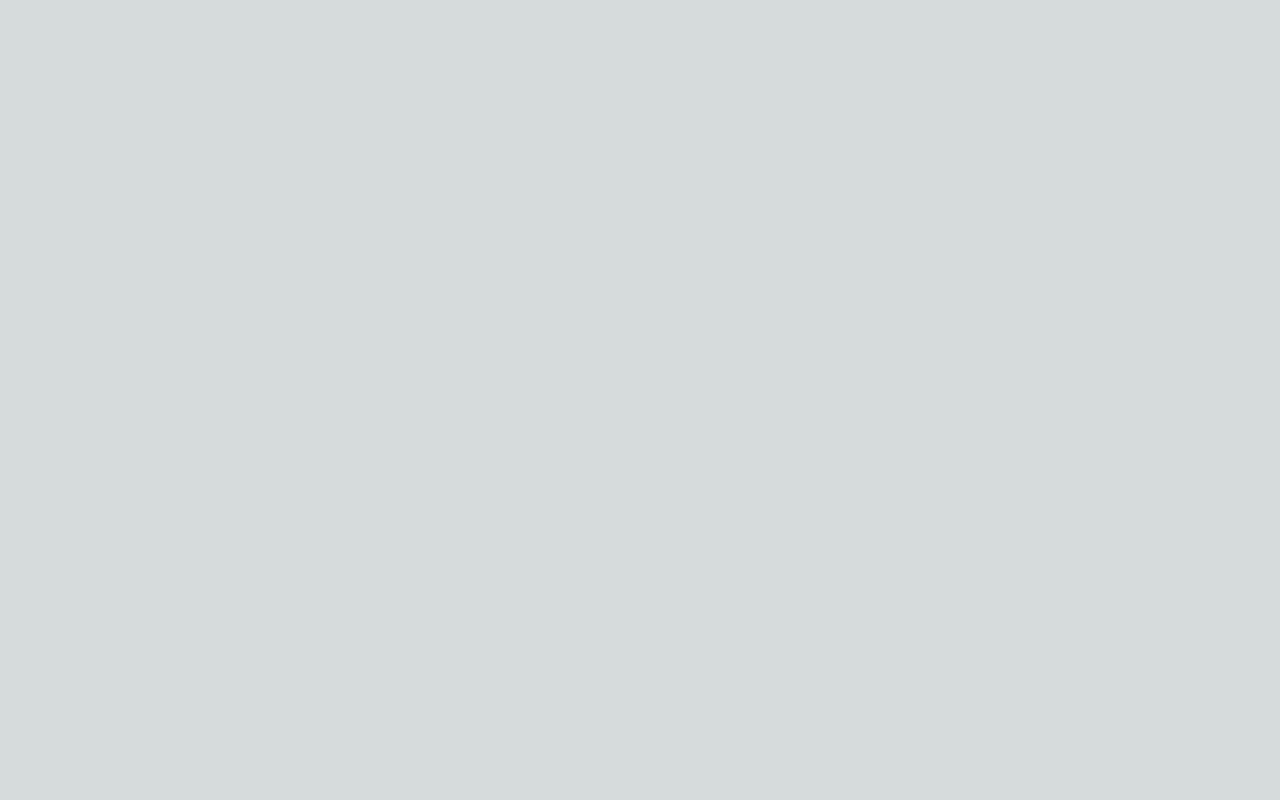
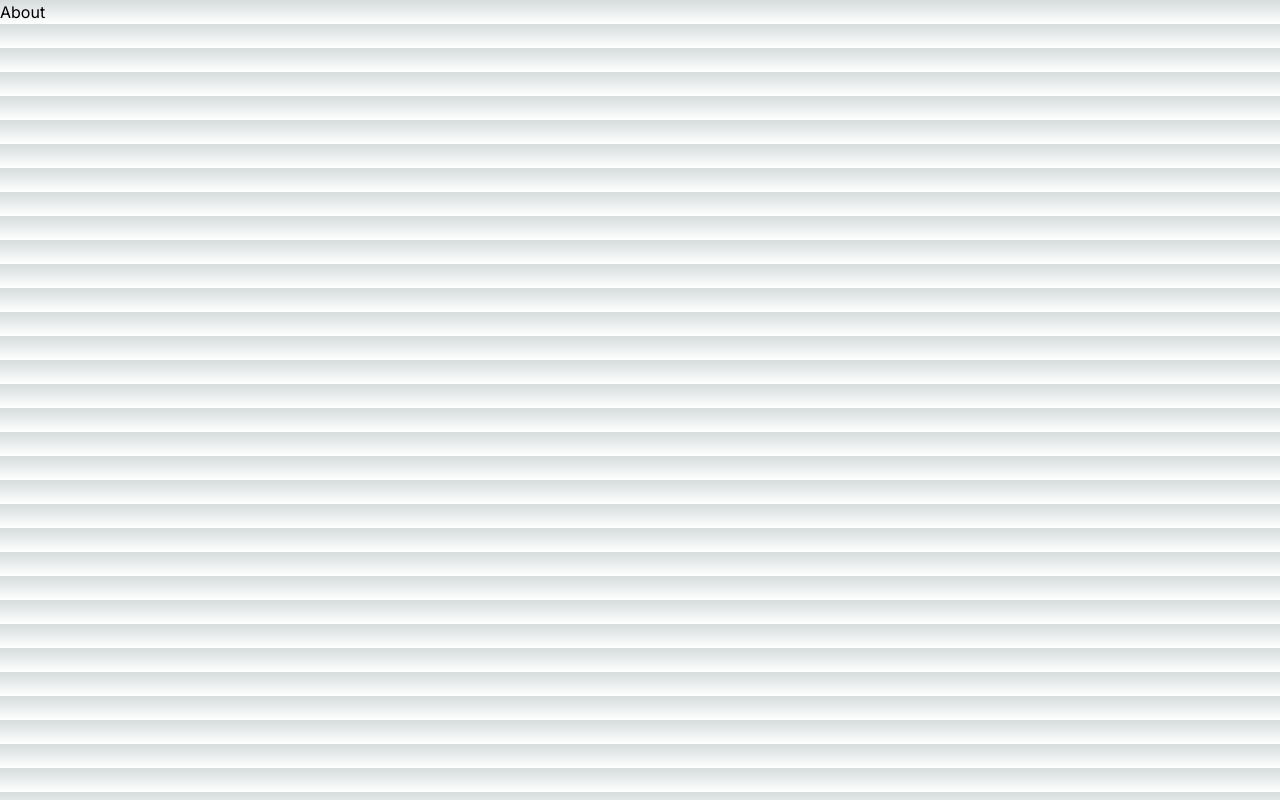
Before and after one commit to Manav108-hub/Parthproject, a Next.js app: page / in a window 1280 px wide. Built offline with nearby package versions, Linux system fonts and the light colour scheme.

Commit message:
changes in header

```diff
--- a/src/components/Header.tsx
+++ b/src/components/Header.tsx
@@ -1,11 +1,11 @@
 "use client";
-
+import Link from "next/link";
 import React from "react";
 
 export default function Header() {
     return (
         <header className="container mx-auto">
-
+            <Link href = "/about">About</Link>
         </header>
     )
 }
```
